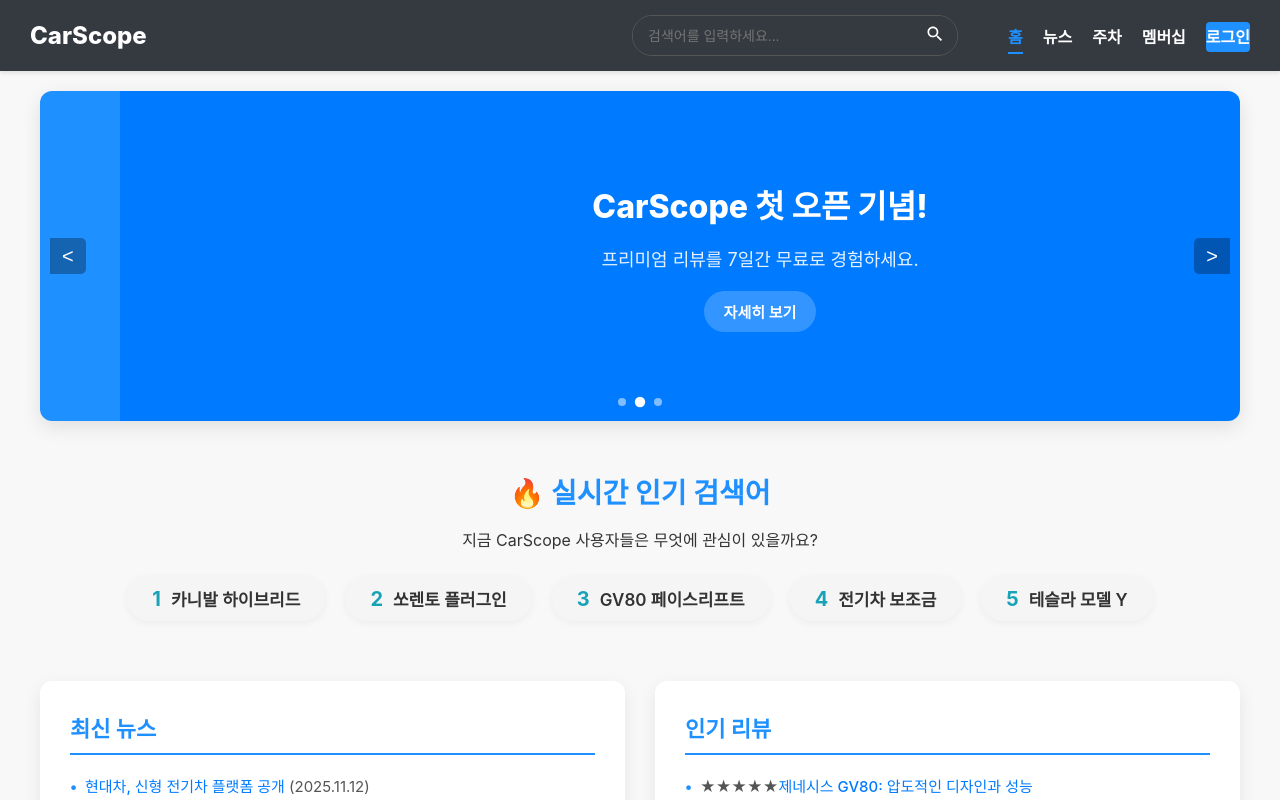
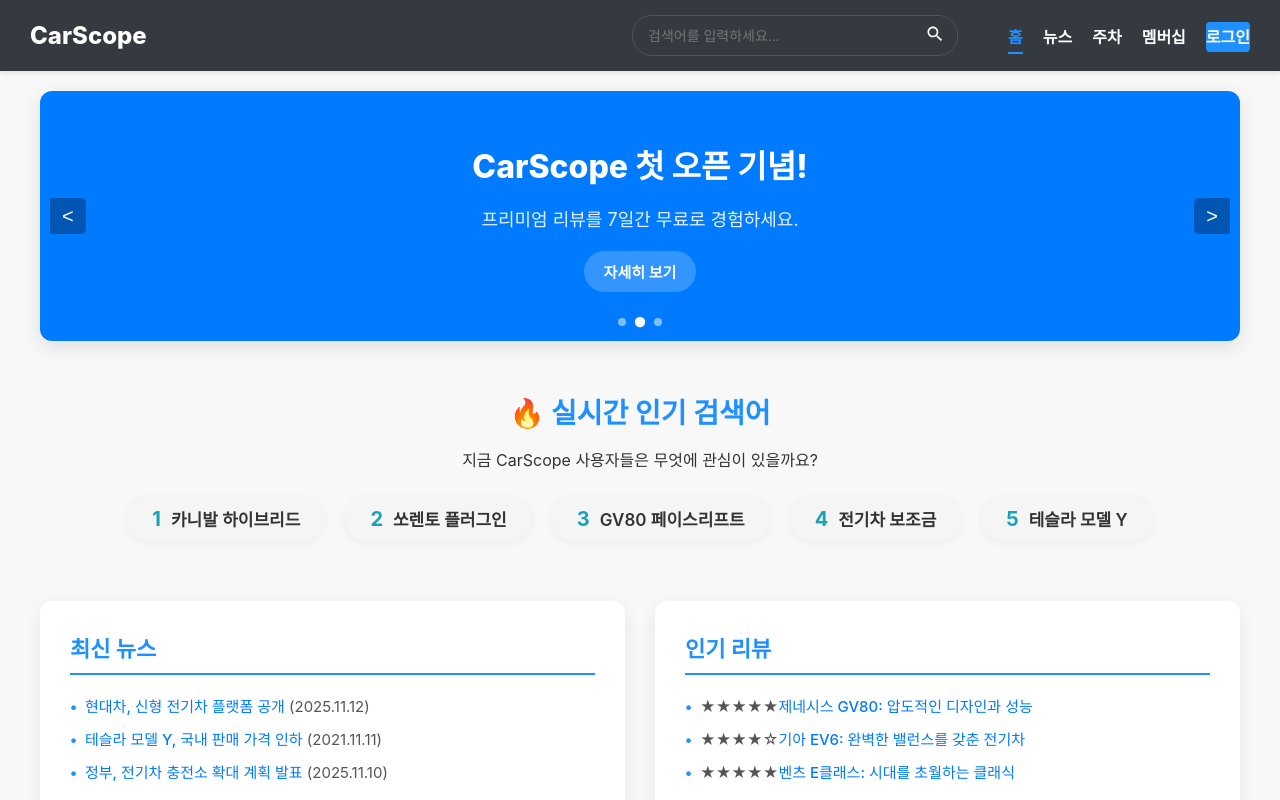
Before and after one commit to 2024136034-hakcheol/car-scope, a React (Create React App) app: page / in a window 1280 px wide. Shown: the top 800 px of the page. Built offline with nearby package versions, Linux system fonts and the light colour scheme.

Commit message:
fix: Corrected banner slider animation to display correctly, and further refined UI

```diff
--- a/src/styles/HomePage.css
+++ b/src/styles/HomePage.css
@@ -22,13 +22,15 @@
 }
 
 .slide-item {
-    min-width: 100%;
+    flex-shrink: 0;
+    width: 100%;
     height: 250px;
     display: flex;
     align-items: center;
     justify-content: center;
     color: #fff;
     padding: 40px;
+    box-sizing: border-box;
 }
 
 .banner-content {
```
